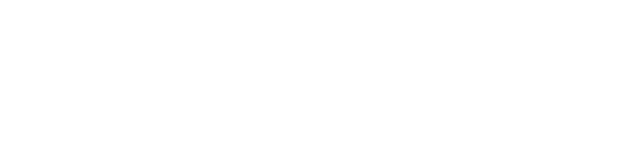
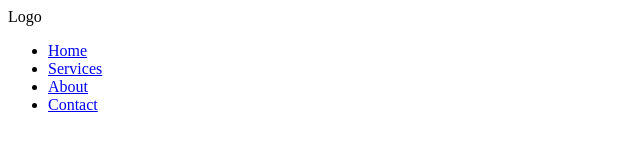
Before and after one commit to abdualrhman9/git_tut, a plain HTML site: page index.html in a window 1280 px wide. Shown: the whole page, without its empty margins (0-640 px from the left). Drawn offline with Linux system fonts and the light colour scheme.

Commit message:
Create Main And Nav Menu

```diff
--- a/index.html
+++ b/index.html
@@ -6,6 +6,20 @@
     <title>Document</title>
 </head>
 <body>
-
+    <main>
+        <header>
+            <nav>
+                <div class="container">
+                    <span class="logo">Logo</span>
+                    <ul class="nav-menu">
+                        <li class="nav-item"><a href="#" class="nav-link">Home</a></li>
+                        <li class="nav-item"><a href="#services" class="nav-link">Services</a></li>
+                        <li class="nav-item"><a href="#about" class="nav-link">About</a></li>
+                        <li class="nav-item"><a href="#contact" class="nav-link">Contact</a></li>
+                    </ul>
+                </div>
+            </nav>
+        </header>
+    </main>
 </body>
 </html>
```
